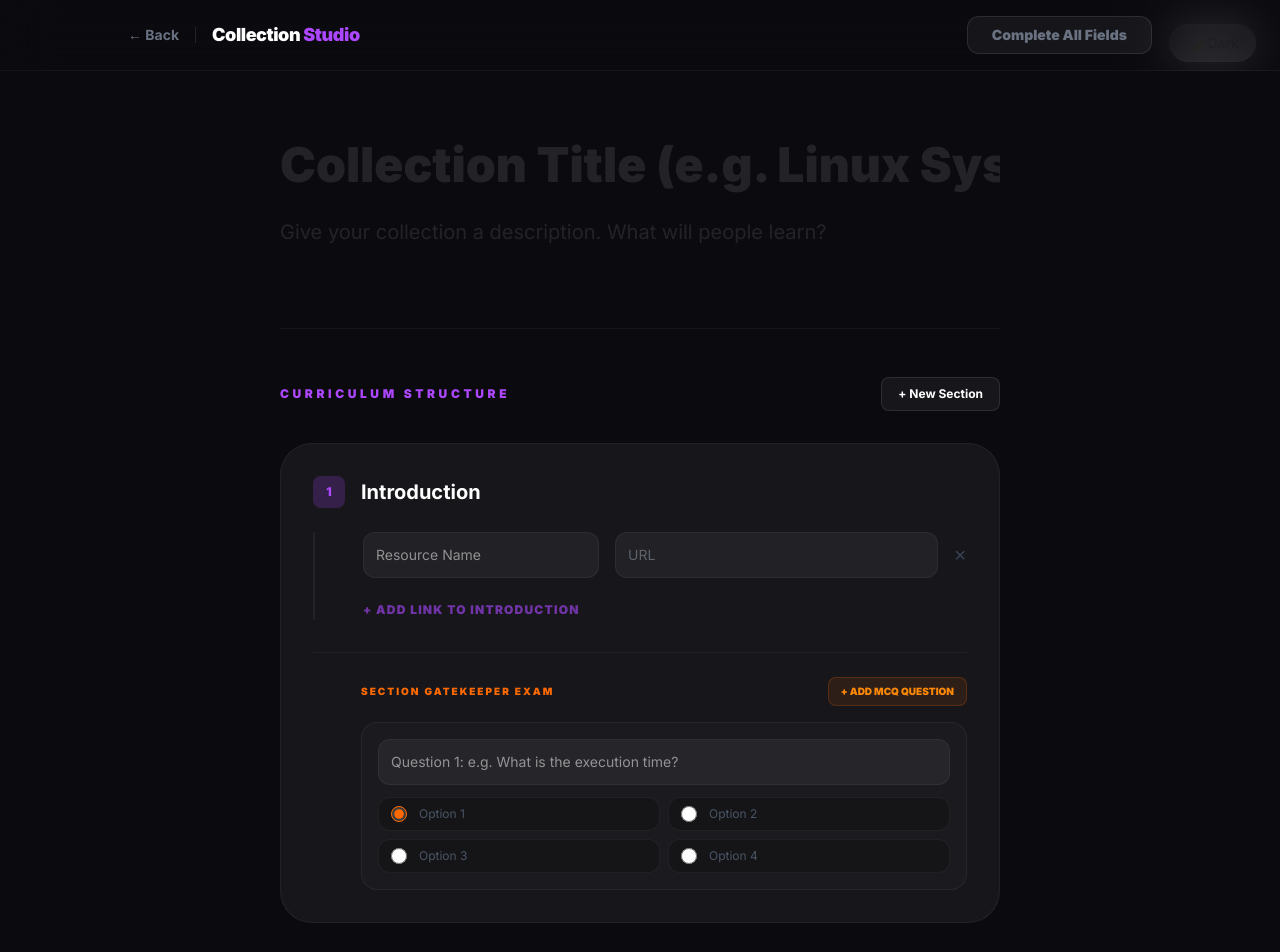
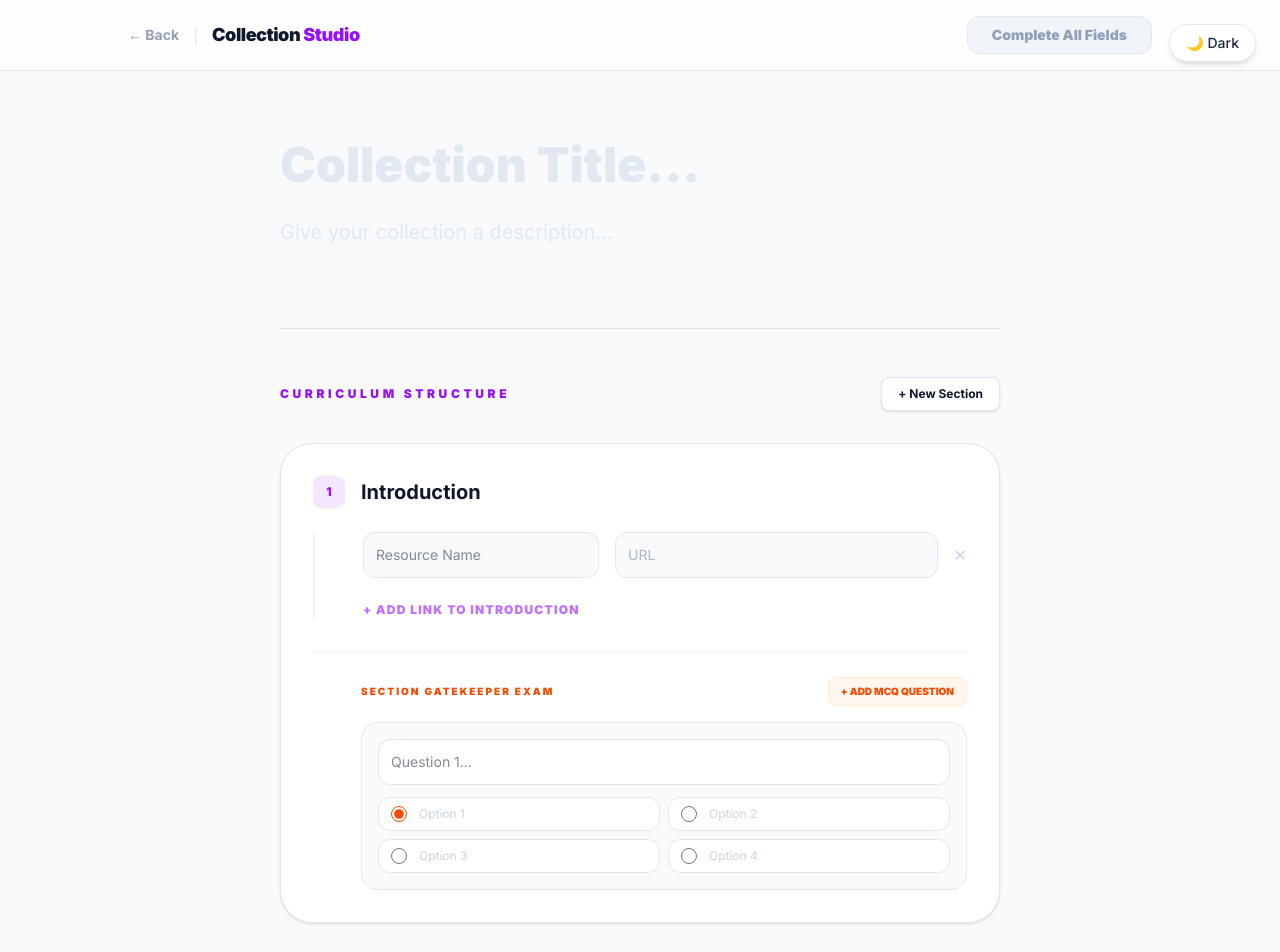
Before and after one commit to amangh30/Stash-n-Grab, a Next.js app: page /create-collection in a window 1280 px wide. Shown: the top 952 px of the page. Built offline with nearby package versions, Linux system fonts and the light colour scheme.

Commit message:
TS fixes

```diff
--- a/app/component/ThemeToggle.tsx
+++ b/app/component/ThemeToggle.tsx
@@ -39,7 +39,7 @@ export default function ThemeToggle() {
   return (
     <button
       onClick={toggleTheme}
-      className="fixed cursor-pointer top-6 right-6 z-50 px-4 py-2 rounded-full bg-white/80 dark:bg-white/10 backdrop-blur-md border border-gray-200 dark:border-white/10 text-sm font-medium shadow-md hover:scale-105 transition text-gray-800 dark:text-white"
+      className="fixed cursor-pointer top-6 right-6 z-[100] px-4 py-2 rounded-full bg-white/80 dark:bg-white/10 backdrop-blur-md border border-gray-200 dark:border-white/10 text-sm font-medium shadow-md hover:scale-105 transition text-gray-800 dark:text-white"
     >
       {dark ? "☀️ Light" : "🌙 Dark"}
     </button>
--- a/app/create-collection/page.tsx
+++ b/app/create-collection/page.tsx
@@ -19,13 +19,13 @@ interface QuestionDraft {
 interface SectionDraft {
   title: string;
   resources: ResourceDraft[];
-  questions: QuestionDraft[]; // 🔥 Fixed type from [] to QuestionDraft[]
+  questions: QuestionDraft[];
 }
 
 export default function CreateCollectionPage() {
   const router = useRouter()
   const [loading, setLoading] = useState(false)
-  // Update Initial State
+
   const [form, setForm] = useState({
     title: "",
     description: "",
@@ -33,12 +33,11 @@ export default function CreateCollectionPage() {
       {
         title: "Introduction",
         resources: [{ title: "", link: "" }],
-        questions: [{ questionText: "", options: ["", "", "", ""], correctOptionIndex: 0 }] // 🔥 Added initial question
+        questions: [{ questionText: "", options: ["", "", "", ""], correctOptionIndex: 0 }]
       }
     ] as SectionDraft[]
   })
 
-  // Update addSection function
   const addSection = () => {
     setForm({
       ...form,
@@ -47,7 +46,7 @@ export default function CreateCollectionPage() {
         {
           title: "",
           resources: [{ title: "", link: "" }],
-          questions: [{ questionText: "", options: ["", "", "", ""], correctOptionIndex: 0 }] // 🔥 Added initial question
+          questions: [{ questionText: "", options: ["", "", "", ""], correctOptionIndex: 0 }]
         }
       ]
     })
@@ -63,7 +62,6 @@ export default function CreateCollectionPage() {
     setForm({ ...form, sections: next })
   }
 
-  // --- LOGIC: Resources ---
   const addResource = (sIdx: number) => {
     const next = [...form.sections]
     next[sIdx].resources.push({ title: "", link: "" })
@@ -82,7 +80,6 @@ export default function CreateCollectionPage() {
     setForm({ ...form, sections: next })
   }
 
-  // --- 🔥 LOGIC: MCQ Questions ---
   const addQuestion = (sIdx: number) => {
     const next = [...form.sections]
     next[sIdx].questions.push({
@@ -120,35 +117,22 @@ export default function CreateCollectionPage() {
       setForm({ ...form, sections: next });
     };
 
-  // --- SUBMIT ---
   const handlePublish = async () => {
-    // 1. Root Validation
     if (!form.title.trim()) return alert("Your collection needs a title!");
     if (!form.description.trim()) return alert("Please add a description!");
     if (form.sections.length === 0) return alert("Add at least one section!");
 
-    // 2. Deep Validation
     for (let i = 0; i < form.sections.length; i++) {
       const section = form.sections[i];
       const sName = `Section ${i + 1} ("${section.title || 'Untitled'}")`;
-
       if (!section.title.trim()) return alert(`${sName} is missing a title!`);
-
-      // Resources Check
       if (!section.resources?.length) return alert(`${sName} needs at least one resource.`);
       const invalidRes = section.resources.some(r => !r.title.trim() || !r.link.trim());
       if (invalidRes) return alert(`All resources in ${sName} must have a title and a URL.`);
-
-      // 🔥 Mandatory Exam Check
-      if (!section.questions?.length) {
-        return alert(`${sName} requires a Gatekeeper Exam. Add at least one question!`);
-      }
-
-      // Questions Content Check
+      if (!section.questions?.length) return alert(`${sName} requires a Gatekeeper Exam.`);
       for (let j = 0; j < section.questions.length; j++) {
         const q = section.questions[j];
         const qName = `Question ${j + 1} in ${sName}`;
-
         if (!q.questionText.trim()) return alert(`${qName} text is empty!`);
         if (q.options.some(opt => !opt.trim())) return alert(`${qName} has empty options!`);
       }
@@ -161,7 +145,6 @@ export default function CreateCollectionPage() {
         headers: { "Content-Type": "application/json" },
         body: JSON.stringify(form)
       });
-
       if (res.ok) {
         router.push("/");
         router.refresh();
@@ -185,7 +168,6 @@ export default function CreateCollectionPage() {
       s.title.trim() !== "" &&
       s.resources.length > 0 &&
       s.resources.every(r => r.title.trim() !== "" && r.link.trim() !== "") &&
-      // 🔥 Mandatory Exam Check: Must have at least 1 question, and all questions must be filled
       s.questions.length > 0 &&
       s.questions.every(q =>
         q.questionText.trim() !== "" &&
@@ -194,26 +176,26 @@ export default function CreateCollectionPage() {
     );
 
   return (
-    <div className="min-h-screen bg-[#0b0b0f] text-white">
+    <div className="min-h-screen bg-slate-50 dark:bg-[#0b0b0f] text-slate-900 dark:text-white transition-colors duration-300">
       {/* 🚀 STICKY HEADER */}
-      <header className="sticky top-0 z-50 bg-[#0b0b0f]/80 backdrop-blur-xl border-b border-white/5 px-6 py-4">
+      <header className="sticky top-0 z-50 bg-white/80 dark:bg-[#0b0b0f]/80 backdrop-blur-xl border-b border-slate-200 dark:border-white/5 px-6 py-4">
         <div className="max-w-5xl mx-auto flex justify-between items-center">
           <div className="flex items-center gap-4">
-            <Link href="/" className="text-gray-500 hover:text-white transition text-sm font-bold">
+            <Link href="/" className="text-slate-400 dark:text-gray-500 hover:text-slate-900 dark:hover:text-white transition text-sm font-bold">
               ← Back
             </Link>
-            <div className="h-4 w-px bg-white/10" />
-            <h1 className="text-lg font-black tracking-tight">Collection <span className="text-purple-500">Studio</span></h1>
+            <div className="h-4 w-px bg-slate-200 dark:bg-white/10" />
+            <h1 className="text-lg font-black tracking-tight">Collection <span className="text-purple-600 dark:text-purple-500">Studio</span></h1>
           </div>
 
           <div className="flex items-center gap-4">
             <button
               onClick={handlePublish}
               disabled={loading || !isFormValid}
-              className={`px-6 py-2 rounded-xl font-black text-sm transition transition-all duration-300
+              className={`px-6 py-2 rounded-xl font-black text-sm transition-all duration-300
                 ${isFormValid
-                  ? "bg-gradient-to-r from-purple-600 to-blue-500 text-white shadow-lg shadow-purple-500/20 hover:scale-105 active:scale-95"
-                  : "bg-white/5 text-gray-500 cursor-not-allowed border border-white/10"}
+                  ? "bg-purple-600 dark:bg-gradient-to-r dark:from-purple-600 dark:to-blue-500 text-white shadow-lg shadow-purple-500/20 hover:scale-105 active:scale-95"
+                  : "bg-slate-100 dark:bg-white/5 text-slate-400 dark:text-gray-500 cursor-not-allowed border border-slate-200 dark:border-white/10"}
                 ${loading ? "opacity-50" : "opacity-100"}`}
             >
               {loading ? "Stashing..." : isFormValid ? "Publish Collection" : "Complete All Fields"}
@@ -233,27 +215,27 @@ export default function CreateCollectionPage() {
           <section className="space-y-6">
             <input
               autoFocus
-              placeholder="Collection Title (e.g. Linux System Programming)"
-              className="w-full bg-transparent text-5xl font-black placeholder:text-white/10 outline-none border-none focus:ring-0"
+              placeholder="Collection Title..."
+              className="w-full bg-transparent text-5xl font-black placeholder:text-slate-200 dark:placeholder:text-white/10 outline-none border-none focus:ring-0"
               onChange={(e) => setForm({ ...form, title: e.target.value })}
             />
             <textarea
-              placeholder="Give your collection a description. What will people learn?"
+              placeholder="Give your collection a description..."
               rows={2}
-              className="w-full bg-transparent text-xl text-gray-500 placeholder:text-white/10 outline-none border-none focus:ring-0 resize-none"
+              className="w-full bg-transparent text-xl text-slate-500 dark:text-gray-500 placeholder:text-slate-200 dark:placeholder:text-white/10 outline-none border-none focus:ring-0 resize-none"
               onChange={(e) => setForm({ ...form, description: e.target.value })}
             />
           </section>
 
-          <div className="h-px bg-white/5" />
+          <div className="h-px bg-slate-200 dark:bg-white/5" />
 
           {/* SECTIONS LIST */}
           <section className="space-y-8 pb-32">
             <div className="flex justify-between items-center">
-              <h2 className="text-xs font-black uppercase tracking-[0.3em] text-purple-500">Curriculum Structure</h2>
+              <h2 className="text-xs font-black uppercase tracking-[0.3em] text-purple-600 dark:text-purple-500">Curriculum Structure</h2>
               <button
                 onClick={addSection}
-                className="text-xs font-bold px-4 py-2 bg-white/5 rounded-lg border border-white/10 hover:bg-white/10 transition"
+                className="text-xs font-bold px-4 py-2 bg-white dark:bg-white/5 rounded-lg border border-slate-200 dark:border-white/10 hover:bg-slate-50 dark:hover:bg-white/10 transition shadow-sm dark:shadow-none"
               >
                 + New Section
               </button>
@@ -268,46 +250,46 @@ export default function CreateCollectionPage() {
                     initial={{ opacity: 0, x: -20 }}
                     animate={{ opacity: 1, x: 0 }}
                     exit={{ opacity: 0, scale: 0.9 }}
-                    className="relative group p-8 rounded-[2rem] bg-white/5 border border-white/5 hover:border-white/10 transition-all"
+                    className="relative group p-8 rounded-[2rem] bg-white dark:bg-white/5 border border-slate-200 dark:border-white/5 hover:border-purple-300 dark:hover:border-white/10 transition-all shadow-sm dark:shadow-none"
                   >
                     {/* Section Header */}
                     <div className="flex gap-4 items-center mb-6">
-                      <div className="w-8 h-8 rounded-lg bg-purple-500/20 text-purple-500 flex items-center justify-center font-black text-xs">
+                      <div className="w-8 h-8 rounded-lg bg-purple-100 dark:bg-purple-500/20 text-purple-600 dark:text-purple-500 flex items-center justify-center font-black text-xs">
                         {sIdx + 1}
                       </div>
                       <input
                         placeholder="Section Title..."
                         value={section.title}
-                        className="flex-1 bg-transparent text-xl font-bold text-white outline-none border-b border-transparent focus:border-purple-500 transition"
+                        className="flex-1 bg-transparent text-xl font-bold outline-none border-b border-transparent focus:border-purple-600 dark:focus:border-purple-500 transition"
                         onChange={(e) => updateSectionTitle(sIdx, e.target.value)}
                       />
                       <button
                         onClick={() => removeSection(sIdx)}
-                        className="opacity-0 group-hover:opacity-100 text-gray-600 hover:text-red-500 transition text-xs font-bold"
+                        className="opacity-0 group-hover:opacity-100 text-slate-400 dark:text-gray-600 hover:text-red-500 transition text-xs font-bold"
                       >
                         Remove
                       </button>
                     </div>
 
                     {/* Resources List */}
-                    <div className="space-y-4 pl-12 border-l-2 border-white/5 mb-8">
+                    <div className="space-y-4 pl-12 border-l-2 border-slate-100 dark:border-white/5 mb-8">
                       {section.resources.map((res, rIdx) => (
                         <motion.div key={rIdx} layout className="flex gap-4 items-center">
                           <input
                             placeholder="Resource Name"
                             value={res.title}
-                            className="flex-1 bg-white/5 border border-white/5 p-3 rounded-xl text-sm text-white focus:border-purple-500/50 outline-none"
+                            className="flex-1 bg-slate-50 dark:bg-white/5 border border-slate-200 dark:border-white/5 p-3 rounded-xl text-sm focus:border-purple-400 dark:focus:border-purple-500/50 outline-none transition"
                             onChange={(e) => updateResource(sIdx, rIdx, 'title', e.target.value)}
                           />
                           <input
                             placeholder="URL"
                             value={res.link}
-                            className="flex-[2] bg-white/5 border border-white/5 p-3 rounded-xl text-sm text-gray-400 focus:border-purple-500/50 outline-none"
+                            className="flex-[2] bg-slate-50 dark:bg-white/5 border border-slate-200 dark:border-white/5 p-3 rounded-xl text-sm text-slate-500 dark:text-gray-400 focus:border-purple-400 dark:focus:border-purple-500/50 outline-none transition"
                             onChange={(e) => updateResource(sIdx, rIdx, 'link', e.target.value)}
                           />
                           <button
                             onClick={() => removeResource(sIdx, rIdx)}
-                            className="text-gray-700 hover:text-red-400 transition"
+                            className="text-slate-300 dark:text-gray-700 hover:text-red-500 dark:hover:text-red-400 transition"
                           >
                             ✕
                           </button>
@@ -316,22 +298,22 @@ export default function CreateCollectionPage() {
 
                       <button
                         onClick={() => addResource(sIdx)}
-                        className="mt-2 text-xs font-black uppercase text-purple-500/60 hover:text-purple-400 transition tracking-widest"
+                        className="mt-2 text-xs font-black uppercase text-purple-600/60 dark:text-purple-500/60 hover:text-purple-600 dark:hover:text-purple-400 transition tracking-widest"
                       >
                         + Add Link to {section.title || "Section"}
                       </button>
                     </div>
 
                     {/* 🔥 SECTION MCQ EXAM BUILDER */}
-                    <div className="mt-8 pt-6 border-t border-white/5 space-y-4 pl-12">
+                    <div className="mt-8 pt-6 border-t border-slate-100 dark:border-white/5 space-y-4 pl-12">
                       <div className="flex justify-between items-center">
-                        <h4 className="text-[10px] font-black uppercase tracking-[0.2em] text-orange-500">
+                        <h4 className="text-[10px] font-black uppercase tracking-[0.2em] text-orange-600 dark:text-orange-500">
                           Section Gatekeeper Exam
                         </h4>
                         <button
                           type="button"
                           onClick={() => addQuestion(sIdx)}
-                          className="text-[10px] font-black uppercase bg-orange-500/10 text-orange-400 border border-orange-500/20 px-3 py-1.5 rounded-lg hover:bg-orange-500 hover:text-white transition"
+                          className="text-[10px] font-black uppercase bg-orange-50 dark:bg-orange-500/10 text-orange-600 dark:text-orange-400 border border-orange-100 dark:border-orange-500/20 px-3 py-1.5 rounded-lg hover:bg-orange-600 dark:hover:bg-orange-500 hover:text-white transition"
                         >
                           + Add MCQ Question
                         </button>
@@ -339,19 +321,18 @@ export default function CreateCollectionPage() {
 
                       <div className="space-y-4">
                         {section.questions?.map((q, qIdx) => (
-                          <div key={qIdx} className="p-4 bg-white/[0.02] border border-white/5 rounded-2xl space-y-3 relative group/question">
+                          <div key={qIdx} className="p-4 bg-slate-50 dark:bg-white/[0.02] border border-slate-200 dark:border-white/5 rounded-2xl space-y-3 relative">
                             <div className="flex justify-between items-center gap-4">
                               <input
-                                placeholder={`Question ${qIdx + 1}: e.g. What is the execution time?`}
+                                placeholder={`Question ${qIdx + 1}...`}
                                 value={q.questionText}
-                                className="w-full bg-white/5 border border-white/5 p-3 rounded-xl text-sm text-white outline-none focus:border-orange-500/40"
+                                className="w-full bg-white dark:bg-white/5 border border-slate-200 dark:border-white/5 p-3 rounded-xl text-sm outline-none focus:border-orange-400 dark:focus:border-orange-500/40 transition"
                                 onChange={(e) => updateQuestionText(sIdx, qIdx, e.target.value)}
                               />
                               <button
                                 type="button"
                                 onClick={() => removeQuestion(sIdx, qIdx)}
-                                // 🔥 Hide remove button if it's the only question left
-                                className={`${section.questions.length <= 1 ? 'hidden' : 'flex'} text-gray-500 hover:text-red-400 text-xs font-bold`}
+                                className={`${section.questions.length <= 1 ? 'hidden' : 'flex'} text-slate-300 dark:text-gray-500 hover:text-red-500 dark:hover:text-red-400 text-xs font-bold`}
                               >
                                 ✕
                               </button>
@@ -359,18 +340,18 @@ export default function CreateCollectionPage() {
 
                             <div className="grid grid-cols-1 md:grid-cols-2 gap-2">
                               {q.options.map((opt, oIdx) => (
-                                <div key={oIdx} className="flex items-center gap-3 bg-black/20 px-3 py-2 rounded-xl border border-white/5 focus-within:border-orange-500/20">
+                                <div key={oIdx} className="flex items-center gap-3 bg-white dark:bg-black/20 px-3 py-2 rounded-xl border border-slate-200 dark:border-white/5 focus-within:border-orange-300 dark:focus-within:border-orange-500/20 transition">
                                   <input
                                     type="radio"
                                     name={`correct-${sIdx}-${qIdx}`}
                                     checked={q.correctOptionIndex === oIdx}
                                     onChange={() => updateCorrectOption(sIdx, qIdx, oIdx)}
-                                    className="accent-orange-500 cursor-pointer w-4 h-4"
+                                    className="accent-orange-600 dark:accent-orange-500 cursor-pointer w-4 h-4"
                                   />
                                   <input
                                     placeholder={`Option ${oIdx + 1}`}
                                     value={opt}
-                                    className="bg-transparent text-xs text-white outline-none flex-1 placeholder:text-gray-600"
+                                    className="bg-transparent text-xs outline-none flex-1 placeholder:text-slate-300 dark:placeholder:text-gray-600"
                                     onChange={(e) => updateQuestionOption(sIdx, qIdx, oIdx, e.target.value)}
                                   />
                                 </div>
@@ -391,8 +372,8 @@ export default function CreateCollectionPage() {
 
       {/* SUBTLE BACKGROUND DECORATION */}
       <div className="fixed top-0 left-0 w-full h-full pointer-events-none -z-10 overflow-hidden">
-        <div className="absolute top-[-10%] left-[-10%] w-[40%] h-[40%] bg-purple-600/10 rounded-full blur-[120px]" />
-        <div className="absolute bottom-[-10%] right-[-10%] w-[40%] h-[40%] bg-blue-600/10 rounded-full blur-[120px]" />
+        <div className="absolute top-[-10%] left-[-10%] w-[40%] h-[40%] bg-purple-100 dark:bg-purple-600/10 rounded-full blur-[120px]" />
+        <div className="absolute bottom-[-10%] right-[-10%] w-[40%] h-[40%] bg-blue-50 dark:bg-blue-600/10 rounded-full blur-[120px]" />
       </div>
     </div>
   )
--- a/tsconfig.json
+++ b/tsconfig.json
@@ -17,7 +17,6 @@
     "isolatedModules": true,
     "jsx": "react-jsx",
     "incremental": true,
-    "baseUrl": ".",
     "paths": {
       "@/*": [
         "./*"
```
Also changed, not shown: app/component/CollectionEditor.tsx (+24 -25 lines), app/component/MyCollections.tsx (+14 -3 lines).
